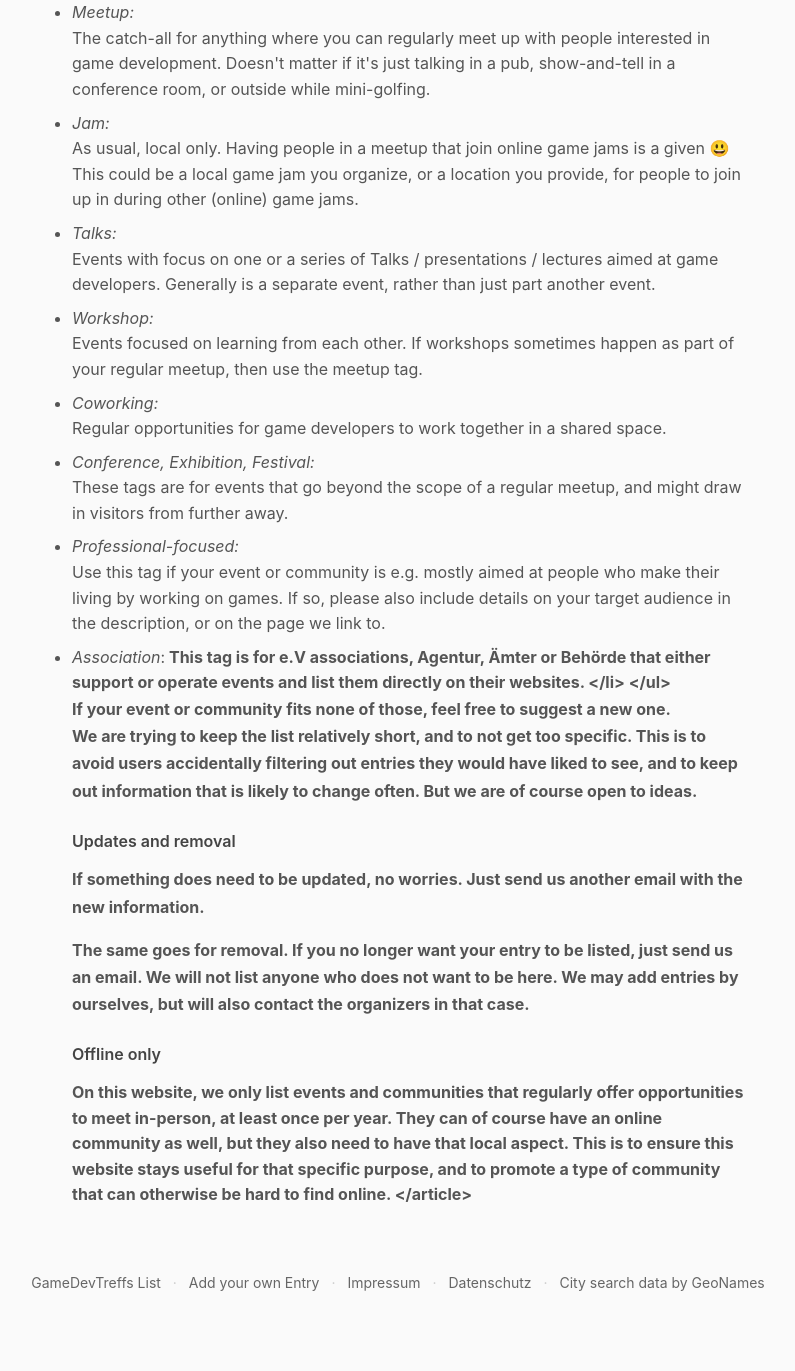
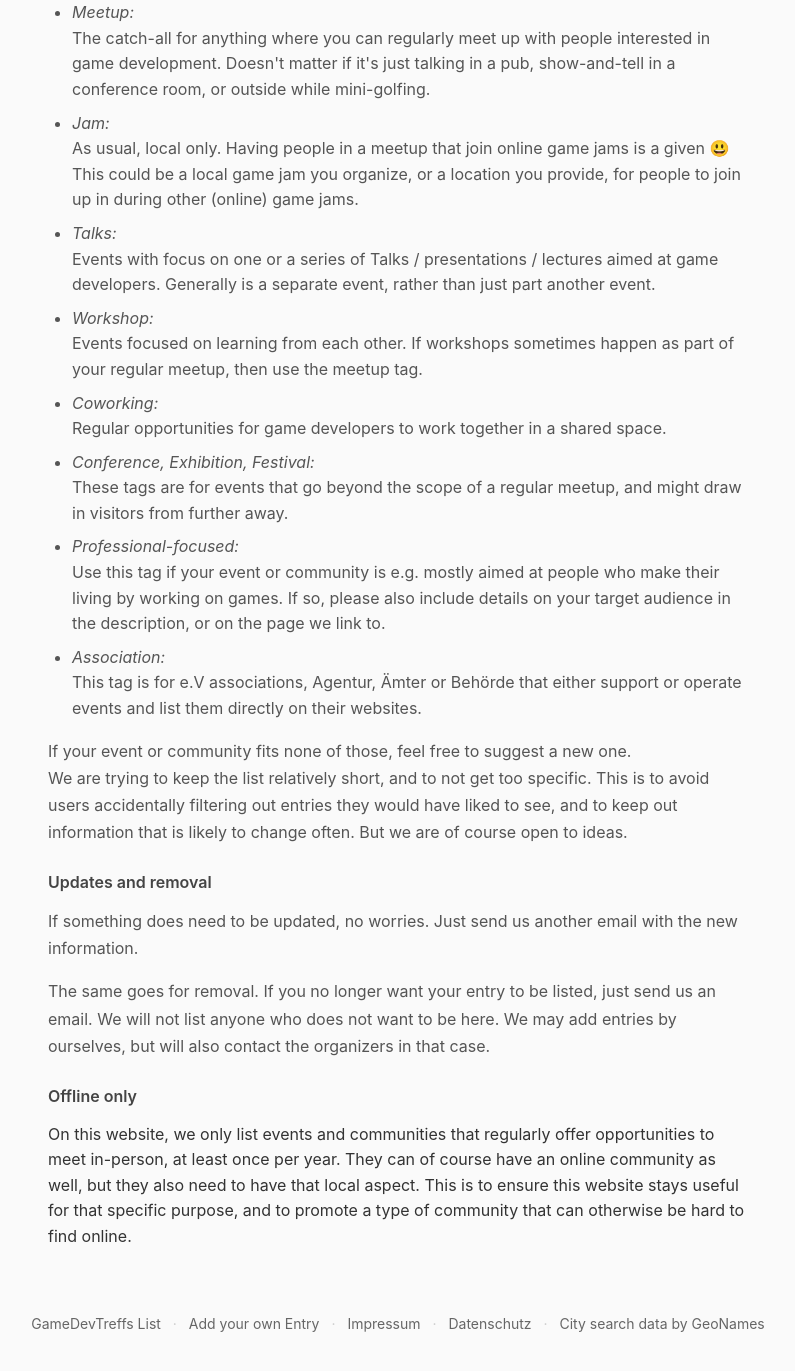
Before and after one commit to abregado/gamedev-index, a Jekyll site: the page built from add-entry.md, in a window 1280 px wide and 1400 px high, scrolled down 1389 px. Shown: the top 1371 px of the window, without its empty margins (242-1037 px from the left). Built offline with Jekyll 4.4.1, drawn with Linux system fonts in a browser that asks for light colours.

```diff
--- a/add-entry.md
+++ b/add-entry.md
@@ -82,7 +82,7 @@ robots: noindex, nofollow
             Use this tag if your event or community is e.g. mostly aimed at people who make their living by working on games. If so, please also include details on your target audience in the description, or on the page we link to.
         </li>
         <li>
-            <i>Association</i>:<b>
+            <i>Association:</i><br>
             This tag is for e.V associations, Agentur, Ämter or Behörde that either support or operate events and list them directly on their websites.
         </li>
       </ul>
```
